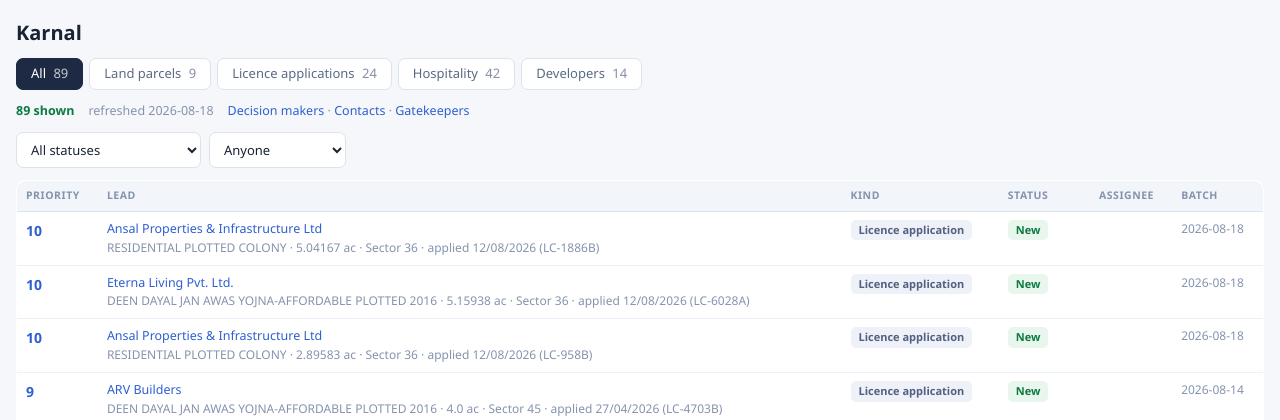
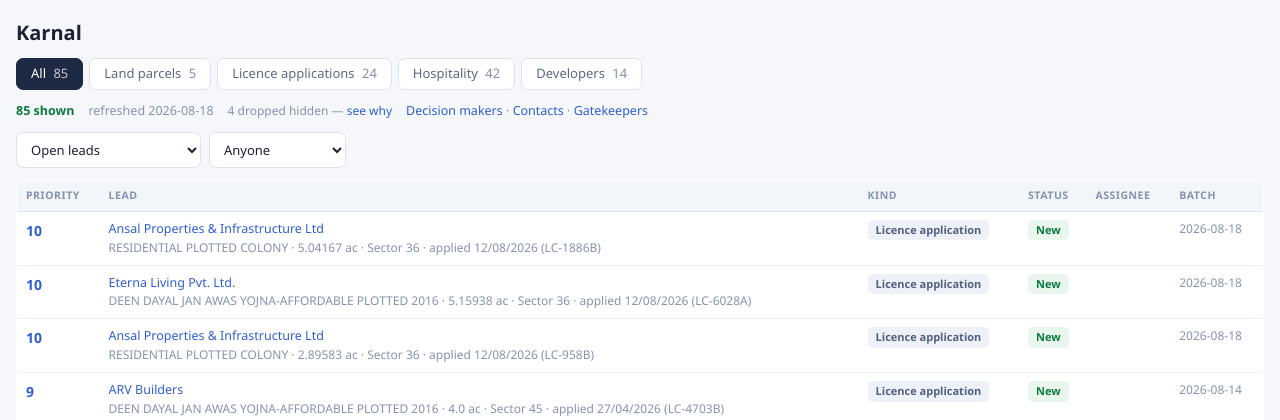
Before and after one commit to mailjaindeepak/caspar, a Flask app: page /city/karnal in a window 1280 px wide. Shown: the part 44-464 px from the top of the page. Run offline with Flask 3, Linux system fonts and the light colour scheme; a user stored in the database is signed in; data comes from the database, SQL or seed files in the repository.

Commit message:
Hide dropped leads by default; keep the reason one click away
A parcel excluded for a known, recorded reason (already RERA-registered) still
sat in the list looking like a live opportunity, so it got re-litigated every
time someone opened Karnal. Karnal showed 9 land parcels when 5 were workable.

The rows are NOT deleted. Each carries the note explaining why it was excluded,
and that note is what stops the same question recurring next month - deleting
them would remove the answer along with the row.

- Default view excludes status='dropped'; "Dropped" and a new "All, incl.
  dropped" option still reach them.
- Tab counts follow the same filter, so "Land parcels 5" matches a list of 5
  rather than reading as missing leads.
- Signal strip shows "N dropped hidden - see why" linking straight to them.

Karnal now shows 85 leads / 5 land parcels, from 89 / 9.

Co-Authored-By: Claude Opus 5 <noreply@anthropic.com>

```diff
--- a/app/server.py
+++ b/app/server.py
@@ -271,8 +271,17 @@ def city_page(city):
     params = [city]
     if kind:
         sql += " AND l.kind=?"; params.append(kind)
-    if status:
+    # Dropped leads are hidden by default: a parcel excluded for a known,
+    # recorded reason (already RERA-registered, etc.) otherwise reads as a live
+    # opportunity and gets re-litigated every time someone opens the list. The
+    # rows and their notes are kept — pick "Dropped" or "All incl. dropped" to
+    # see them, which is where the reason for the exclusion lives.
+    if status == "all":
+        pass
+    elif status:
         sql += " AND l.status=?"; params.append(status)
+    else:
+        sql += " AND l.status<>'dropped'"
     if assignee == "me":
         sql += " AND l.assigned_to=?"; params.append(g.user["id"])
     elif assignee == "none":
@@ -310,13 +319,22 @@ def city_page(city):
                                   -(float(l["d"].get("area_acre") or 0))))
     latest_batch = db().execute("SELECT max(batch_tag) FROM leads WHERE city=?",
                                 (city,)).fetchone()[0]
-    kind_counts = dict(db().execute(
-        "SELECT kind, count(*) FROM leads WHERE city=? GROUP BY kind",
-        (city,)).fetchall())
+    # counts must match what the tabs actually show, or "Land parcels 9" over a
+    # list of 5 looks like missing leads
+    count_sql = "SELECT kind, count(*) FROM leads WHERE city=?"
+    if status != "all":
+        count_sql += " AND status<>'dropped'" if not status else " AND status=?"
+    count_params = [city] + ([status] if status and status != "all" else [])
+    kind_counts = dict(db().execute(count_sql + " GROUP BY kind",
+                                    count_params).fetchall())
+    n_dropped = db().execute(
+        "SELECT count(*) FROM leads WHERE city=? AND status='dropped'",
+        (city,)).fetchone()[0]
     return render_template("city.html", c=c, leads=leads, kind=kind,
                            status=status, assignee=assignee, min_acre=min_acre,
                            site=site, latest_batch=latest_batch,
-                           kind_counts=kind_counts, PURPOSE_LABELS=PURPOSE_LABELS)
+                           kind_counts=kind_counts, n_dropped=n_dropped,
+                           PURPOSE_LABELS=PURPOSE_LABELS)
 
 
 @app.route("/lead/<int:lead_id>", methods=["GET", "POST"])
--- a/app/templates/city.html
+++ b/app/templates/city.html
@@ -17,6 +17,10 @@
 <div class="signal-strip">
   <span class="live">{{ leads|length }} shown</span>
   {% if latest_batch %}<span>refreshed {{ latest_batch }}</span>{% endif %}
+  {% if n_dropped and not status %}
+  <span class="muted small">{{ n_dropped }} dropped hidden —
+    <a href="{{ url_for('city_page', city=c['city'], kind=kind, status='dropped') }}">see why</a></span>
+  {% endif %}
   <span><a href="{{ url_for('directory', city=c['city'], which='people') }}">Decision makers</a> ·
         <a href="{{ url_for('directory', city=c['city'], which='contacts') }}">Contacts</a> ·
         <a href="{{ url_for('directory', city=c['city'], which='gatekeepers') }}">Gatekeepers</a></span>
@@ -25,10 +29,11 @@
 <form class="filters" method="get">
   {% if kind %}<input type="hidden" name="kind" value="{{ kind }}">{% endif %}
   <select name="status" onchange="this.form.submit()">
-    <option value="">All statuses</option>
+    <option value="">Open leads</option>
     {% for s in STATUSES %}
     <option value="{{ s }}" {{ 'selected' if status==s }}>{{ STATUS_LABELS[s] }}</option>
     {% endfor %}
+    <option value="all" {{ 'selected' if status=='all' }}>All, incl. dropped</option>
   </select>
   <select name="assignee" onchange="this.form.submit()">
     <option value="">Anyone</option>
```
